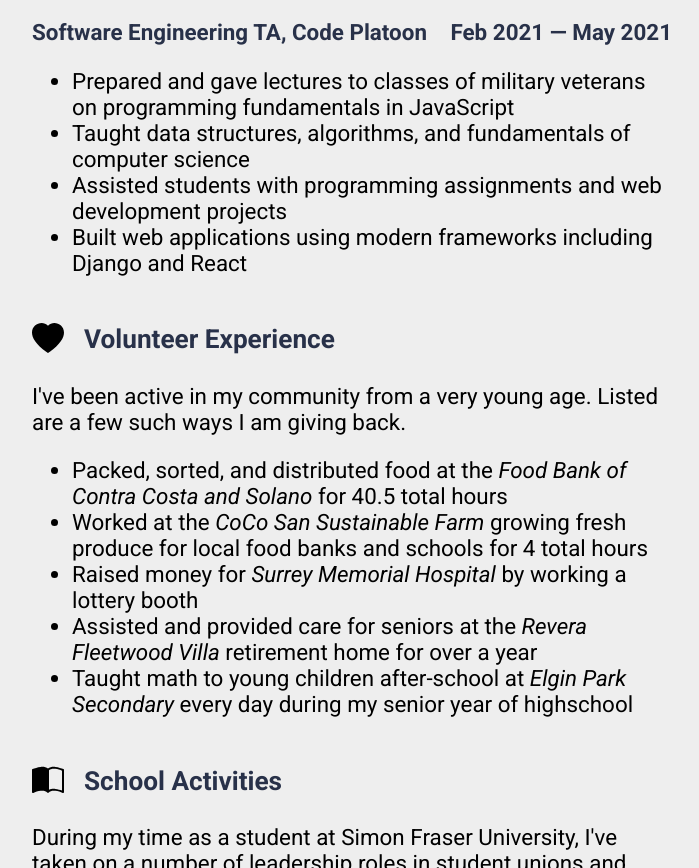
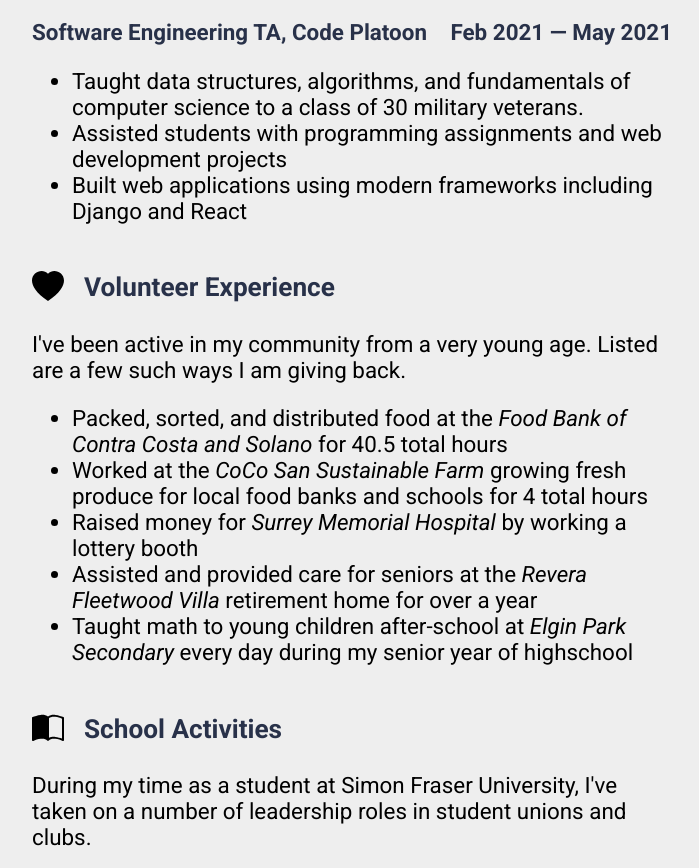
Before and after one commit to abhatthal/portfolio, a plain HTML site: page index.html in a window 1280 px wide. Shown: the part 920-1788 px from the top of the page, without its empty margins (288-987 px from the left). Drawn offline with Linux system fonts and the light colour scheme.

Commit message:
Update description for Code Platoon job

```diff
--- a/index.html
+++ b/index.html
@@ -92,8 +92,7 @@
           <h4 class="work-term">Feb 2021 &mdash; May 2021</h4>
         </div>
         <ul>
-          <li>Prepared and gave lectures to classes of military veterans on programming fundamentals in JavaScript</li>
-          <li>Taught data structures, algorithms, and fundamentals of computer science</li>
+          <li>Taught data structures, algorithms, and fundamentals of computer science to a class of 30 military veterans.</li>
           <li>Assisted students with programming assignments and web development projects</li>
           <li>Built web applications using modern frameworks including Django and React</li>
         </ul>
```
